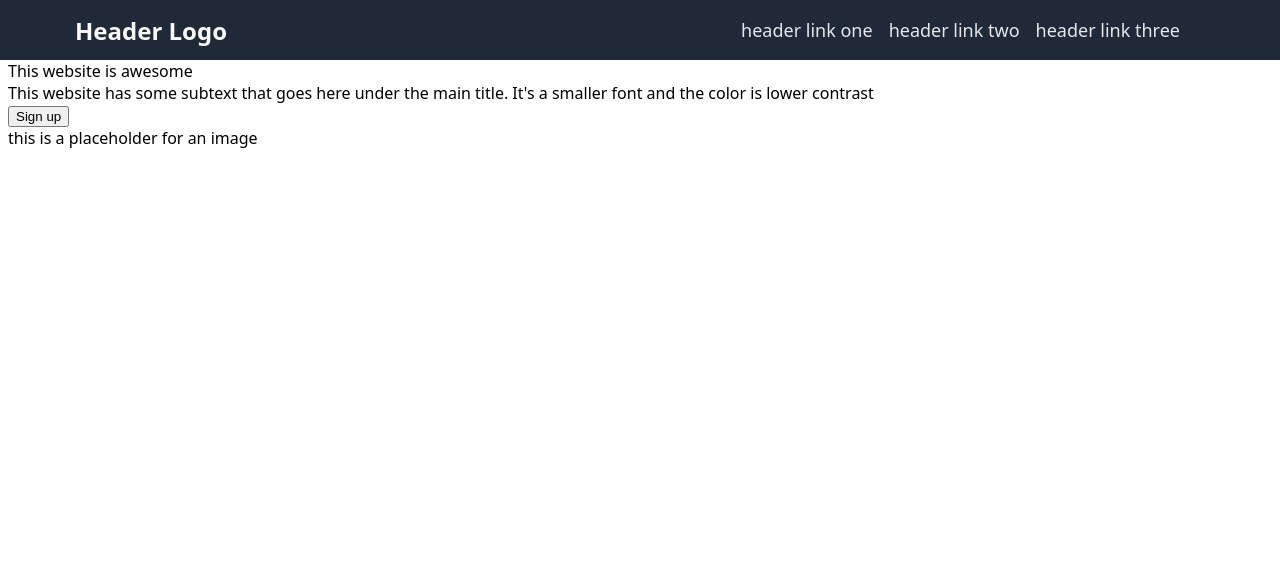
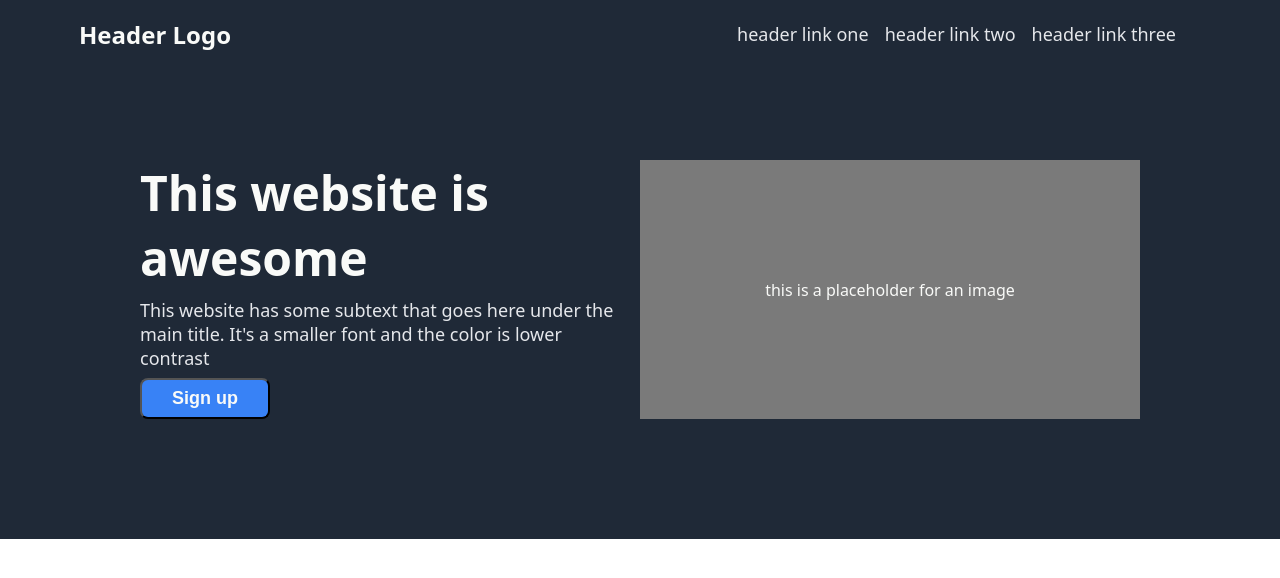
Before and after one commit to UltraForte/odin-landpage, a plain HTML site: page index.html in a window 1280 px wide. Drawn offline with Linux system fonts and the light colour scheme.

Commit message:
add padding to Header add CSS to the Hero Banner

```diff
--- a/styles.css
+++ b/styles.css
@@ -2,7 +2,7 @@ body {
     font-family: system-ui, -apple-system, BlinkMacSystemFont, 'Segoe UI', Roboto, Oxygen, Ubuntu, Cantarell, 'Open Sans', 'Helvetica Neue', sans-serif
 
 }
-
+                         /*CSS for Header*/
 .header {
     background-color: #1F2937;
     margin: -8px;
@@ -10,7 +10,8 @@ body {
     display: flex;
     align-items: center;
     justify-content: space-between;
-gap: 350px;
+    gap: 350px;
+    padding: 4px;
 }
 
 .logo {
@@ -29,13 +30,50 @@ gap: 350px;
     flex-shrink: 0;
 }
 
-
-
-
+                     /*CSS for Hero Banner*/
 .herobanner {
+    display: flex;
+    padding-bottom: 120px;
+    padding-top: 100px;
+    background-color: #1F2937;
+    margin: -8px;
+    justify-content: center;
+}
+.herotext {
+    display: flex;
+    flex-direction: column;
+    width: 500px;
+    gap: 8px;
+}
+#herotitle {
+    font-size: 48px;
+    font-weight: 900;
+    color: #F9FAF8;
 
 }
+#subtext {
+    font-size: 18px;
+    color: #E5E7EB;
+    width: 480px;
 
+}
+#hero-image {
+    width: 500px;
+    background-color: #7a7a7a;
+    color: #F9FAF8;
+    display: flex;
+    justify-content: center;
+    align-items: center;
+}
+#hero-signup {
+    background-color: #3882F6;
+    width: 130px;
+    color: #F9FAF8;
+    font-size: 18px;
+    font-weight: 600;
+    padding: 8px;
+    border-radius: 8px;
+}
 
 
 
```
